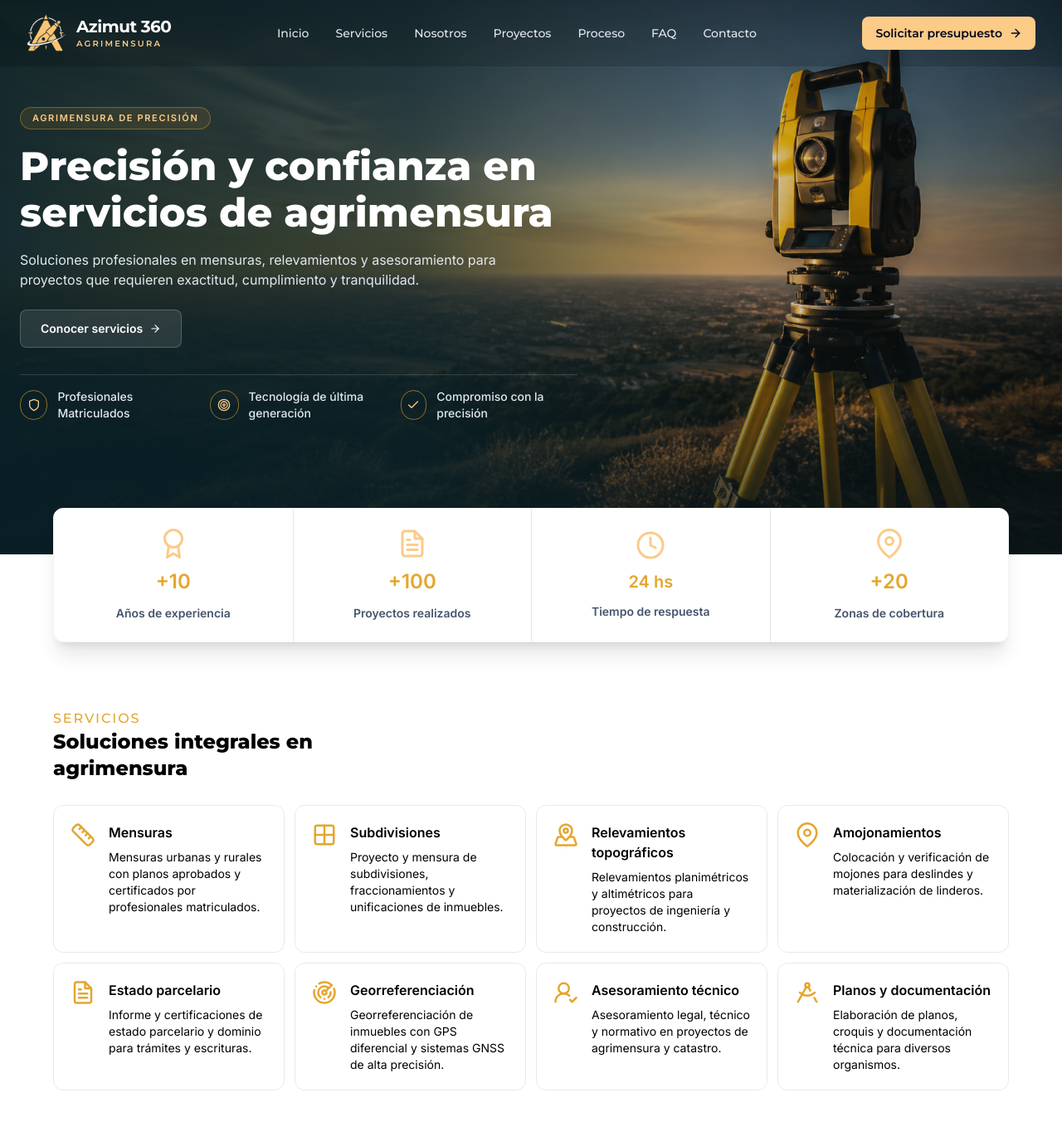
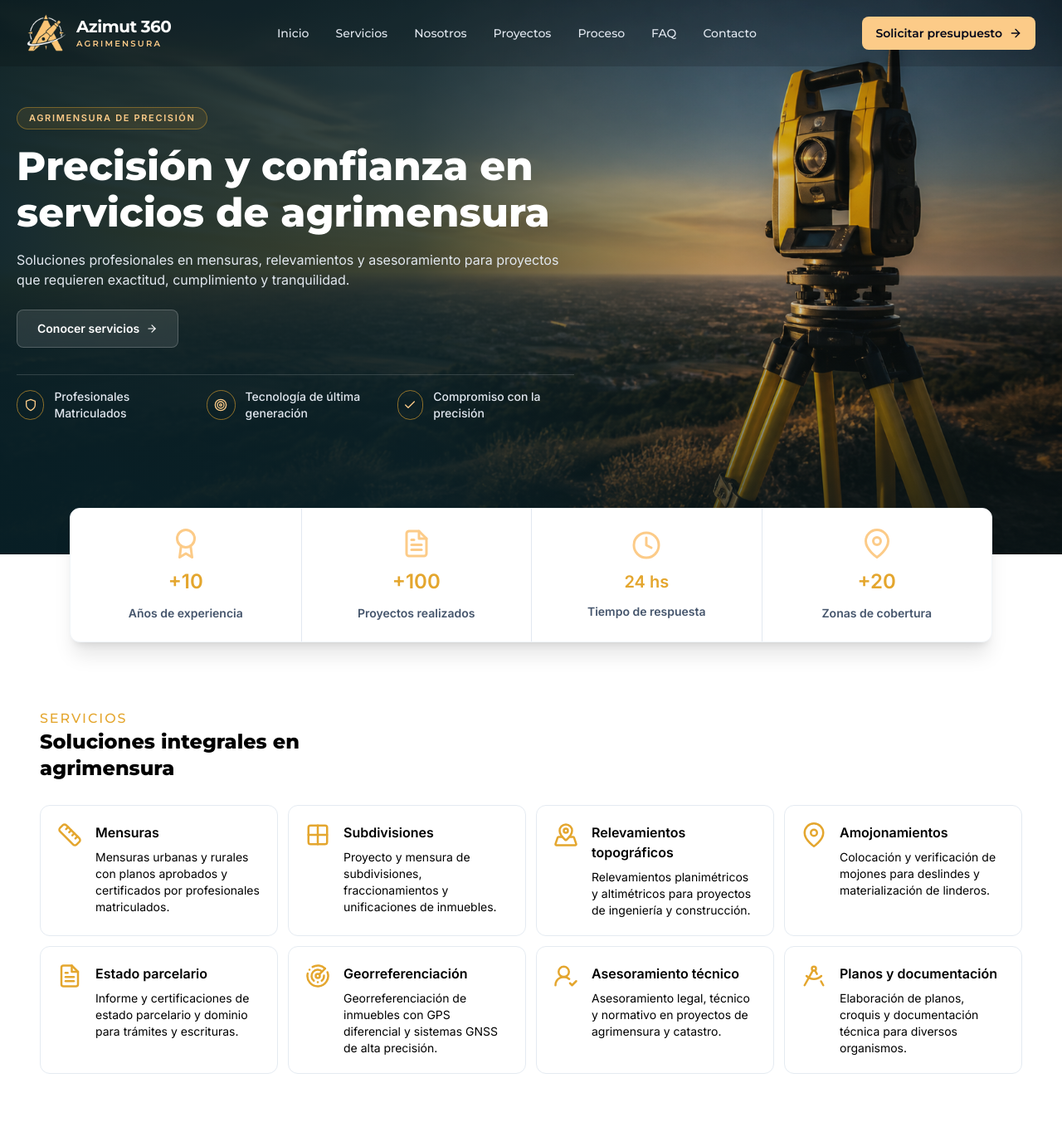
Before and after one commit to BrianMarchese/Azimut-360, a React (Vite) app: page / in a window 1280 px wide. Shown: the top 1352 px of the page at 83% size. Built offline with nearby package versions, Linux system fonts and the light colour scheme.

Commit message:
solucionado de responsive de hero y servicios

```diff
--- a/src/components/Hero.jsx
+++ b/src/components/Hero.jsx
@@ -7,7 +7,7 @@ export const Hero = () => {
           {/* Imagen de fondo y degradado */}
           <img src="/hero-img.png" alt="imagen hero" className="absolute inset-0 h-full w-full object-cover" />
           <div className="absolute inset-0 hero-overlay" />
-          <div className="relative z-10 mx-auto max-w-7xl px-4 sm:px-6">
+          <div className="relative z-10  container mx-auto px-5">
             <div className="max-w-2xl text-white">
 
               <span className="inline-block rounded-full border border-secondary/40 bg-secondary/10 px-3.5 py-1 text-[11px] font-bold uppercase tracking-[.15em] text-primary">
@@ -18,7 +18,7 @@ export const Hero = () => {
                 Precisión y confianza en servicios de agrimensura
               </h1>
 
-              <p className="mt-4 text-sm sm:text-base text-slate-200 max-w-xl">
+              <p className="mt-4 text-sm sm:text-base text-slate-200">
                 Soluciones profesionales en mensuras, relevamientos y asesoramiento para proyectos que requieren exactitud, cumplimiento y tranquilidad.
               </p>
 
@@ -57,7 +57,7 @@ export const Hero = () => {
         </section>
 
         {/* barra flotante */ }
-        <div className='relative z-20 max-w-6xl mx-auto -mt-12 sm:-mt-14 px-8 md:px-0'>
+        <div className='relative z-20 max-w-6xl mx-auto -mt-12 sm:-mt-14 px-5 md:px-5'>
           <div className='grid sm:grid-cols-2 lg:grid-cols-4 overflow-hidden rounded-xl bg-white shadow-xl border border-slate-100 '>
               <div className='flex flex-col items-center justify-center gap-3 px-5 py-6'>
                   <FiAward className='text-4xl text-primary'/>
--- a/src/components/Services.jsx
+++ b/src/components/Services.jsx
@@ -17,7 +17,7 @@ const servicios = [
 export const Services = () => {
     return (
         <section id="servicios" className="py-20 px-5 font-body ">
-            <div className="container mx-auto max-w-6xl">
+            <div className="container mx-auto md:px-7 px-2 ">
                 <div className="font-heading">
                     <p className="text-secondary uppercase tracking-[.12em]">Servicios</p>
                     <h2 className="text-2xl font-extrabold max-w-sm">Soluciones integrales en agrimensura</h2>
@@ -26,7 +26,7 @@ export const Services = () => {
                 <div className="grid sm:grid-cols-2 lg:grid-cols-4 gap-3 mt-7">
                     {
                         servicios.map(({ icon: Icon, title, text }) => (
-                            <div className="flex min-h-38.5 rounded-xl border border-slate-200/90 gap-4 p-5 transition hover:-translate-y-1 hover:border-secondary/50 hover:shadow-lg">
+                            <div key={title} className="flex min-h-38.5 rounded-xl border border-slate-200/90 gap-4 p-5 transition hover:-translate-y-1 hover:border-secondary/50 hover:shadow-lg">
                                 <Icon className="text-3xl shrink-0 text-secondary" />
                                 <div>
                                     <p className="mb-2 font-extrabold">{ title }</p>
--- a/src/index.css
+++ b/src/index.css
@@ -1,6 +1,7 @@
 @import url('https://fonts.googleapis.com/css2?family=Inter:wght@400;500;600&family=Montserrat:wght@500;600;700;800&display=swap');
 
 @import "tailwindcss";
+
 
 @theme {
     --font-heading: "Montserrat", sans-serif;
@@ -11,6 +12,10 @@
     --color-neutral: #F8F9FA;
 }
 
+@layer base {
+  html { scroll-behavior: smooth; }
+}
+
 
 .hero-overlay {
   background: linear-gradient(90deg, rgba(8,31,38,.94) 0%, rgba(11,35,42,.77) 39%, rgba(10,27,32,.18) 69%, rgba(4,12,15,.23) 100%),
```
